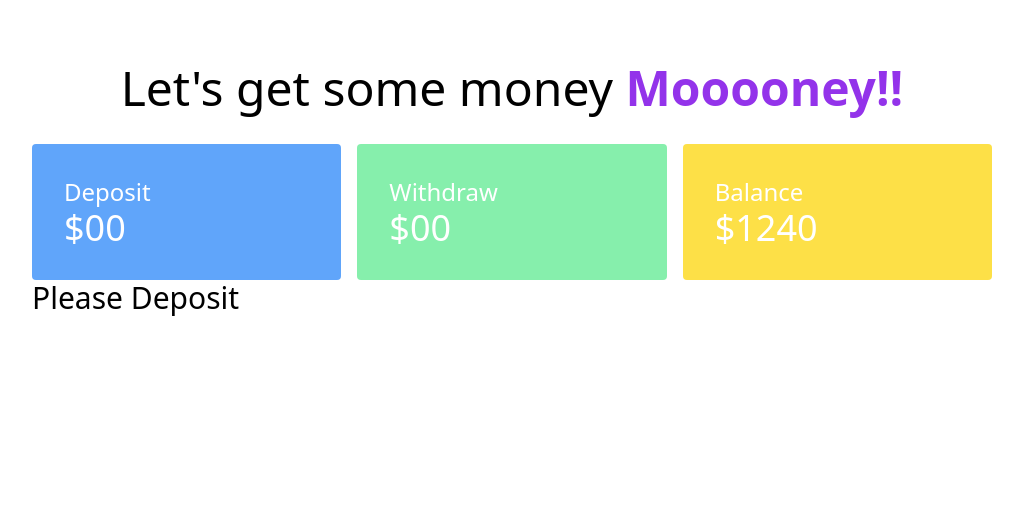
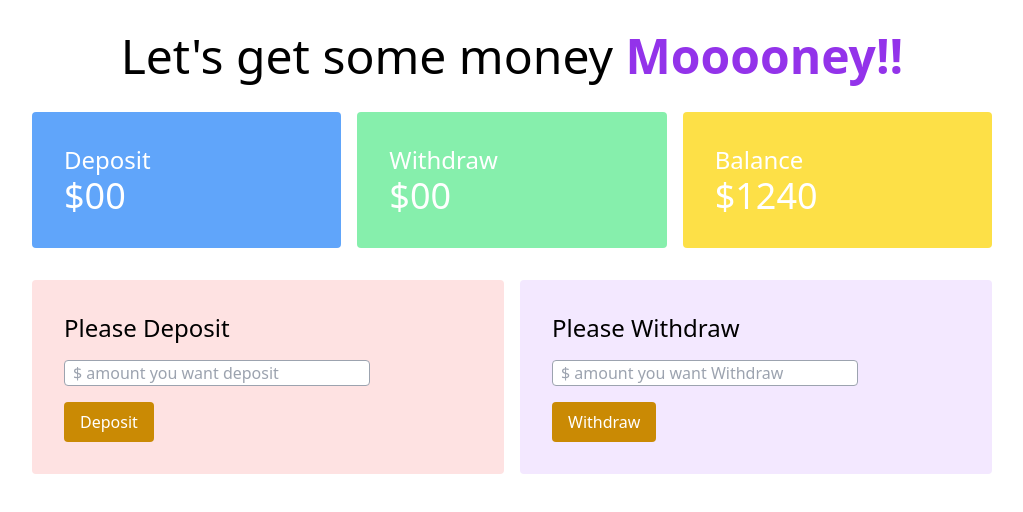
Before and after one commit to iamraihan/baap-er-bank, a plain HTML site: page banking.html in a window 1280 px wide. Shown: the whole page, without its empty margins (128-1151 px from the left). Drawn offline with nearby package versions, Linux system fonts and the light colour scheme.

Commit message:
ui ready

```diff
--- a/banking.html
+++ b/banking.html
@@ -12,7 +12,7 @@
 
 <body>
     <header>
-        <h1 class="text-center text-5xl mt-16">Let's get some money <span class="text-purple-600 font-semibold		">
+        <h1 class="text-center text-5xl mt-8">Let's get some money <span class="text-purple-600 font-semibold		">
                 Mooooney!!
             </span></h1>
     </header>
@@ -37,12 +37,35 @@
 
         </section>
         <!-- deposit and Withdraw section  -->
-        <section>
-            <div class="grid grid-cols-2">
+        <section class="mt-8">
+            <div class="grid grid-cols-2 gap-4">
+
+                <div class="bg-red-100 p-8 rounded">
+                    <h3 class="text-2xl mb-4 ">Please Deposit</h3>
+                    <div>
+                        <input id="deposit-input" class="border block border-gray-400 rounded w-3/4 px-2 mb-4 "
+                            type="email" name="" id="" placeholder="$ amount you want deposit">
+
+
+                        <button id="deposit-button"
+                            class="bg-yellow-600 px-4 rounded py-2 text-white font-medium">Deposit</button>
+                    </div>
+                </div>
+                <div class="bg-purple-100 p-8 rounded">
+                    <h3 class="text-2xl mb-4 ">Please Withdraw</h3>
+                    <div>
+                        <input id="withdraw-input" class="border block border-gray-400 rounded w-3/4 px-2 mb-4 "
+                            type="email" name="" id="" placeholder="$ amount you want Withdraw">
+
+
+                        <button id="withdraw-button"
+                            class="bg-yellow-600 px-4 rounded py-2 text-white font-medium">Withdraw</button>
+                    </div>
+                </div>
                 <div>
-                    <h3 class="text-3xl">Please Deposit</h3>
-                </div>
-            </div>
+
+
+
         </section>
     </main>
 </body>
```
